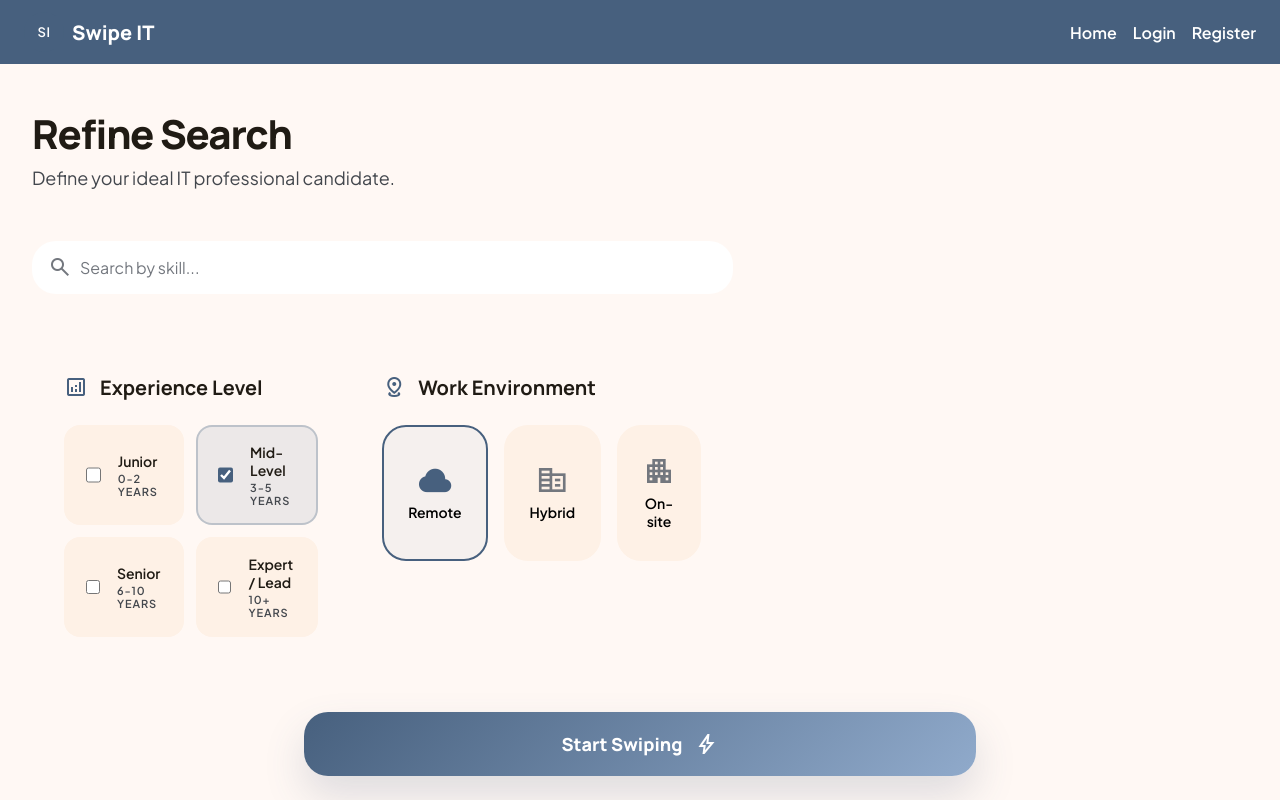
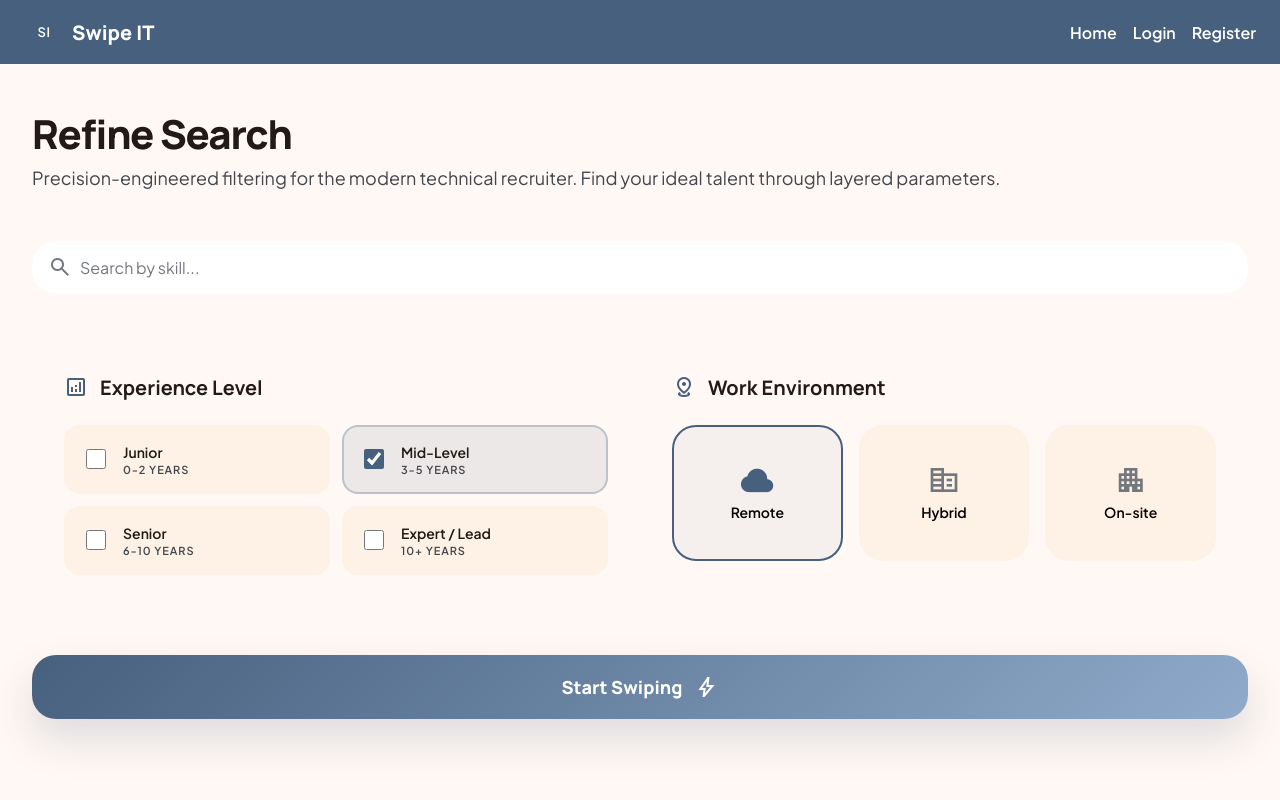
Before and after one commit to gusbo9233/SwipeIT, a React (Vite) app: page /search in a window 1280 px wide. Shown: the top 800 px of the page. Built offline with nearby package versions, Linux system fonts and the light colour scheme.

Commit message:
style fix

```diff
--- a/src/components/search/SearchView.tsx
+++ b/src/components/search/SearchView.tsx
@@ -59,10 +59,10 @@ function SearchView({ onStartSwiping }: SearchViewProps) {
   }
 
     return (
-    <div className="search-page page">
+    <div className="">
         <header className="search-hero">
           <h1>Refine Search</h1>
-          <p>Define your ideal IT professional candidate.</p>
+          <p>Precision-engineered filtering for the modern technical recruiter. Find your ideal talent through layered parameters.</p>
         </header>
 
         <section className="search-section">
@@ -157,7 +157,7 @@ function SearchView({ onStartSwiping }: SearchViewProps) {
           </div>
         </section>
 
-      <div className="fixed-bottom">
+      <div className="">
         <Button className="start-swiping-btn" type="button" onClick={onStartSwiping}>
           Start Swiping
           <span className="material-symbols-outlined">bolt</span>
--- a/src/pages/Search.css
+++ b/src/pages/Search.css
@@ -2,7 +2,6 @@
   background: var(--color-surface);
   color: var(--color-text);
   font-family: var(--font-body);
-  min-height: max(884px, 100dvh);
   padding-bottom: 120px;
   flex-direction: column;
 }
@@ -235,33 +234,16 @@
   transform: scale(0.98);
 }
 
-/* Fixed bottom */
-.fixed-bottom {
-  bottom: 24px;
-  left: 0;
-  padding: 0 24px;
-  position: fixed;
-  width: 100%;
-  z-index: 40;
-  pointer-events: none;
-}
-
-.fixed-bottom>* {
-  pointer-events: auto;
-  margin-inline: auto;
-  max-width: 672px;
-}
-
 @media (max-width: 760px) {
   .search-experience-environment-wrapper {
     flex-direction: column;
   }
 
-  .experience-grid {
-    grid-template-columns: 1fr;
+  .search-experience-environment-wrapper>* {
+    padding: 1rem 0;
   }
 
-  .work-preference-grid {
+  .experience-grid {
     grid-template-columns: 1fr;
   }
 }
@@ -274,4 +256,8 @@
   .search-hero h1 {
     font-size: 34px;
   }
+
+  .work-preference-grid {
+    grid-template-columns: 1fr;
+  }
 }
--- a/src/pages/Search.tsx
+++ b/src/pages/Search.tsx
@@ -11,6 +11,8 @@ function Search() {
 
   return (
     <SearchProvider>
+      <div className="search-page page">
+
       <section>
         <SearchView {...searchProps}/>
       </section>
@@ -18,6 +20,7 @@ function Search() {
       <section className="swipe-candidates">
 
       </section>
+      </div>
     </SearchProvider>
   )
 }
```
